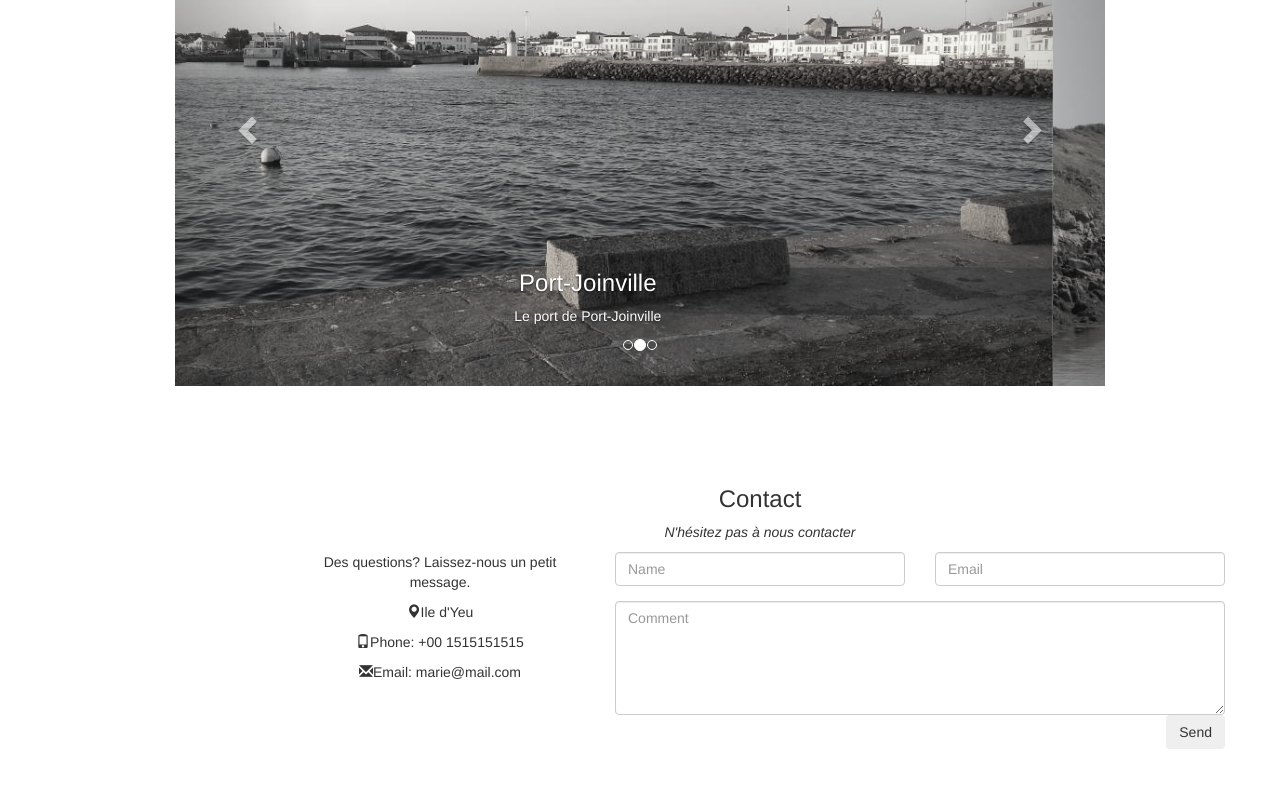
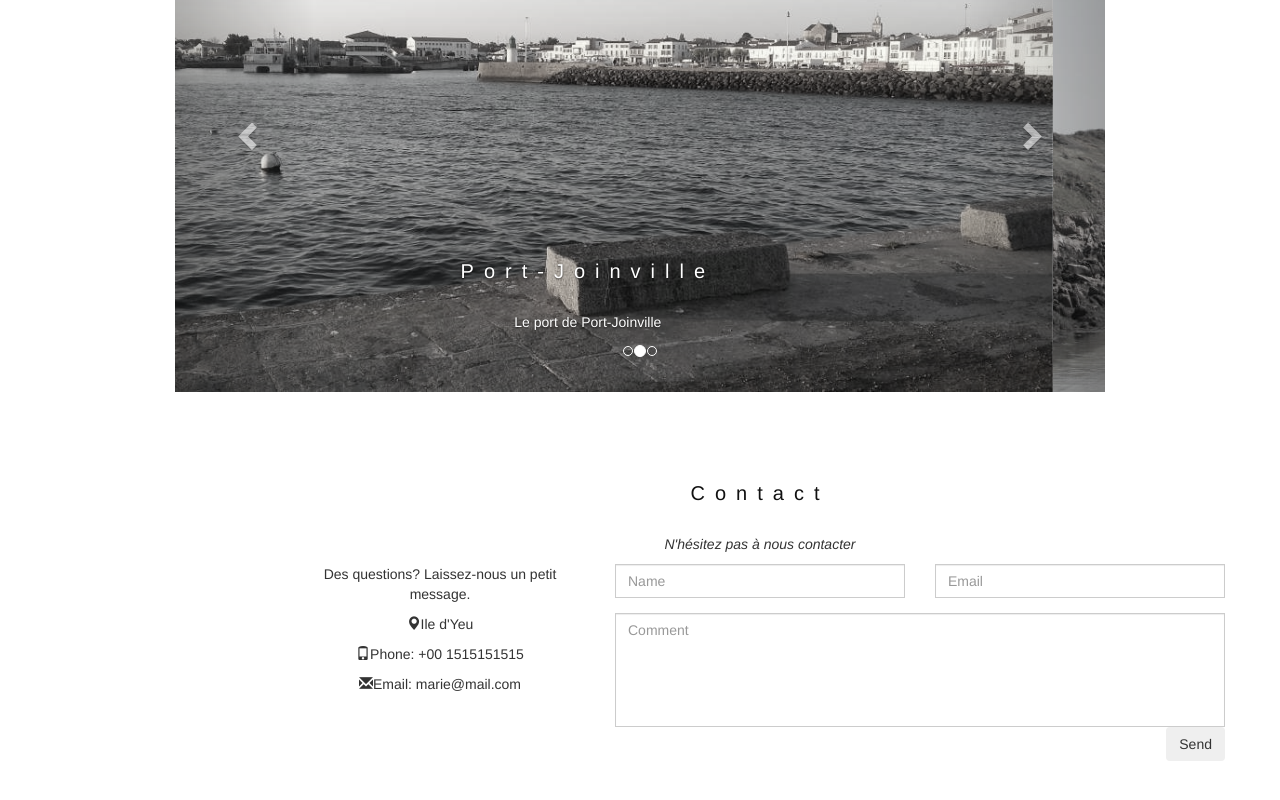
Before and after one commit to vroberfroid/terresdessaules, an Angular app: page / in a window 1280 px wide. Shown: the part 354-1154 px from the top of the page. Built offline with nearby package versions, Linux system fonts and the light colour scheme.

Commit message:
Sass and README filled

```diff
--- a/src/app/app.component.scss
+++ b/src/app/app.component.scss
@@ -17,3 +17,31 @@ $white: #fff;
 .carousel-caption h3 {
   color: $white !important;
 }
+
+//colors
+$color_woodsmoke_approx: #111;
+
+//@extend-elements
+//original selectors
+//h3, h4
+%extend_1 {
+  margin: 10px 0 30px;
+  letter-spacing: 10px;
+  font-size: 20px;
+  color: $color_woodsmoke_approx;
+}
+
+
+h3 {
+  @extend %extend_1;
+}
+h4 {
+  @extend %extend_1;
+}
+.form-control {
+  //Instead of the line below you could use @include border-radius($radius, $vertical-radius)
+  border-radius: 0;
+}
+textarea {
+  resize: none;
+}
```
Also changed, not shown: 1 other file (tests, documents, lock files or other folders).
